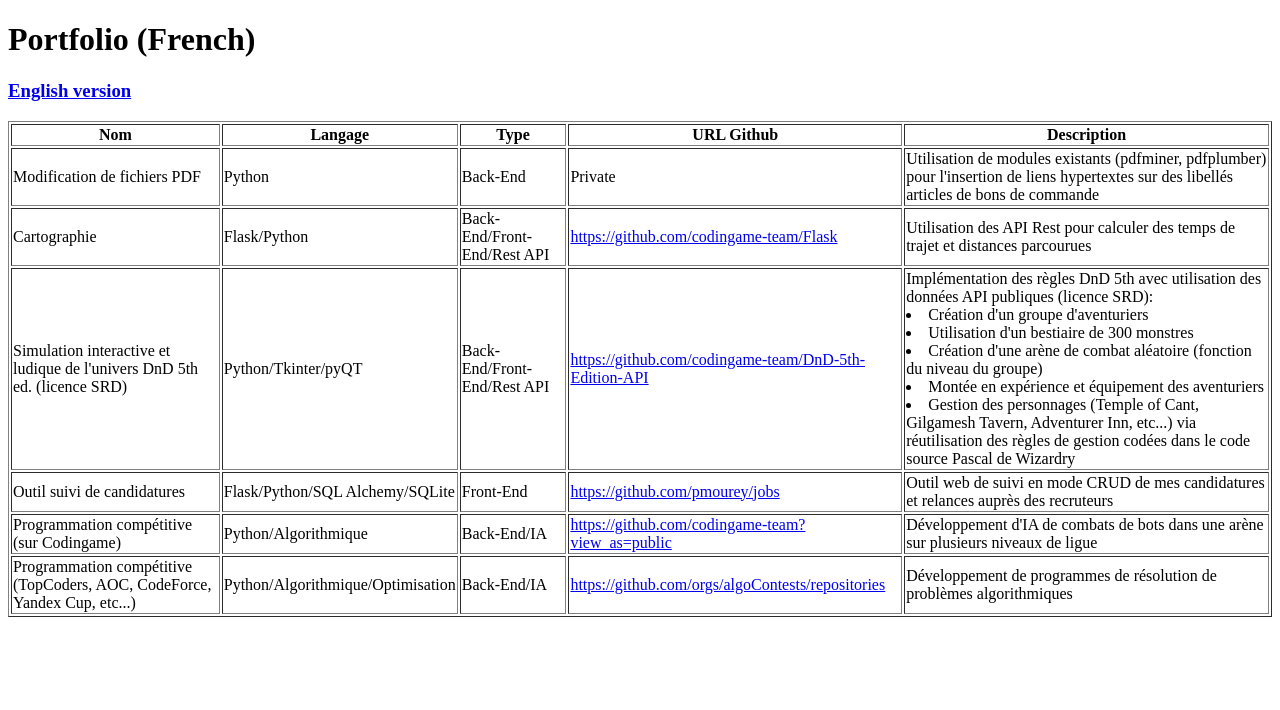
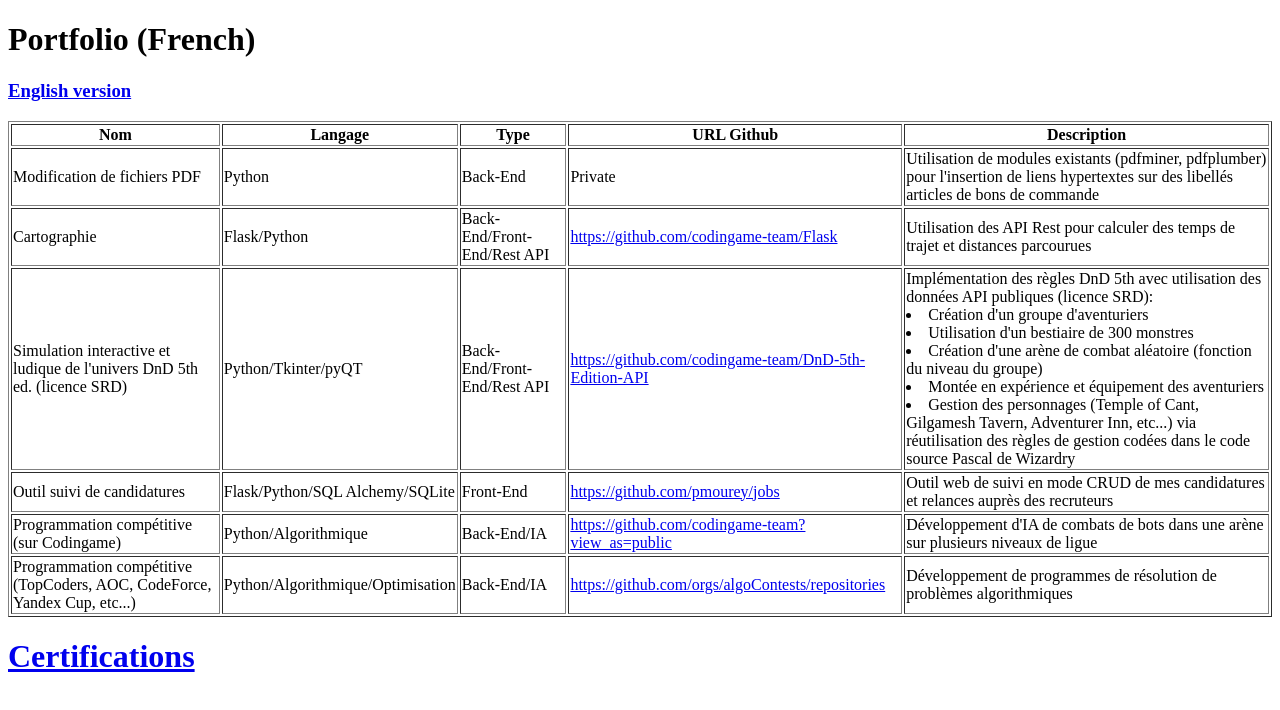
Before and after one commit to pmourey/portfolio, a plain HTML site: page index.html in a window 1280 px wide. Drawn offline with Linux system fonts and the light colour scheme.

```diff
--- a/index.html
+++ b/index.html
@@ -85,5 +85,6 @@
     </tr>
     </tbody>
 </table>
+<h1><a href="certifications.html">Certifications</a></h1>
 </body>
 </html>
```
